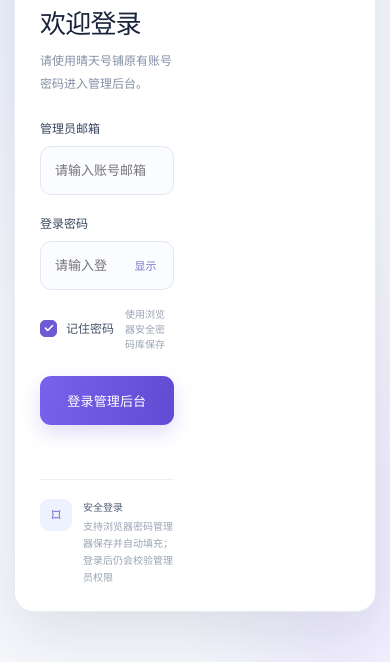
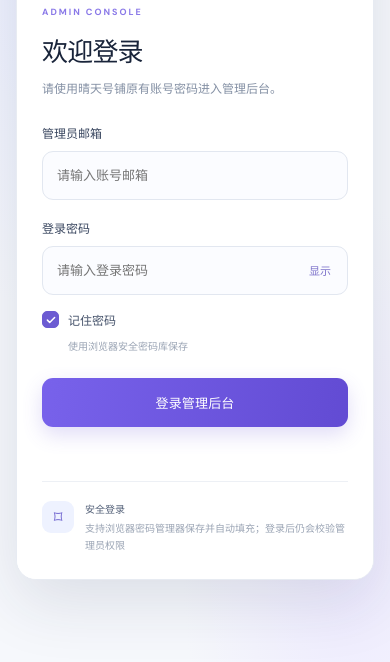
Before and after one commit to Zhouzhou198871/admin, a plain HTML site: page index.html in a window 390 px wide. Shown: the part 182-844 px from the top of the page. Drawn offline with Linux system fonts and the light colour scheme; no server answers.

Commit message:
Fix mobile admin login layout and restore responsive grid

```diff
--- a/assets/admin.css
+++ b/assets/admin.css
@@ -198,3 +198,63 @@ button:disabled{cursor:wait;opacity:.62;transform:none!important;filter:none!imp
  .login-screen{overflow-y:auto;place-items:start center}
  .login-layout{min-height:560px}
 }
+
+
+/* Authoritative login layout reset — keep mobile and desktop grids isolated */
+.login-screen{
+  position:fixed!important;inset:0!important;z-index:20!important;
+  display:grid!important;place-items:center!important;
+  min-height:100vh;min-height:100dvh;
+  padding:20px!important;overflow-y:auto!important;
+  box-sizing:border-box!important;
+}
+.login-layout{
+  display:grid!important;grid-template-columns:minmax(0,1fr) minmax(0,1fr)!important;
+  width:min(100%,1000px)!important;min-height:590px!important;
+  margin:auto!important;box-sizing:border-box!important;
+}
+.login-brand-panel{display:flex!important;min-width:0!important}
+.login-card{
+  display:block!important;align-self:center!important;justify-self:stretch!important;
+  width:100%!important;min-width:0!important;max-width:none!important;
+  margin:0!important;box-sizing:border-box!important;
+}
+.login-card>input,.login-card .password-field,.login-card .password-field input{
+  display:block!important;width:100%!important;max-width:100%!important;min-width:0!important;
+  box-sizing:border-box!important;
+}
+.login-mobile-brand{display:none!important}
+@media(max-width:760px){
+  .login-screen{
+    position:fixed!important;inset:0!important;
+    display:grid!important;place-items:center!important;
+    padding:16px!important;overflow-y:auto!important;
+  }
+  .login-layout{
+    display:block!important;grid-template-columns:minmax(0,1fr)!important;
+    width:min(100%,440px)!important;min-height:0!important;height:auto!important;
+    margin:auto!important;border-radius:20px!important;overflow:hidden!important;
+  }
+  .login-brand-panel{display:none!important}
+  .login-card{
+    display:block!important;width:100%!important;min-width:0!important;
+    max-width:none!important;padding:30px 25px 25px!important;
+    margin:0!important;align-self:stretch!important;
+  }
+  .login-mobile-brand{display:block!important;margin:0 0 22px!important}
+  .login-mobile-brand img{display:block;width:52px;height:52px;object-fit:contain;border-radius:14px}
+  .login-card h1{font-size:26px!important}
+  .login-card>label:not(.remember-option){display:block!important}
+  .login-card>input,.login-card .password-field,.login-card .password-field input{
+    width:100%!important;max-width:100%!important;min-width:0!important;
+  }
+  .remember-option{display:flex!important;align-items:center!important;flex-wrap:wrap!important;gap:9px!important}
+  .remember-option input{flex:0 0 17px!important;width:17px!important;height:17px!important}
+  .remember-option small{margin-left:26px!important;flex-basis:100%!important}
+  .login-card .submit-btn{width:100%!important}
+}
+@media(min-width:761px){
+  .login-layout{grid-template-columns:minmax(0,1fr) minmax(0,1fr)!important}
+  .login-brand-panel{display:flex!important}
+  .login-mobile-brand{display:none!important}
+}
```
